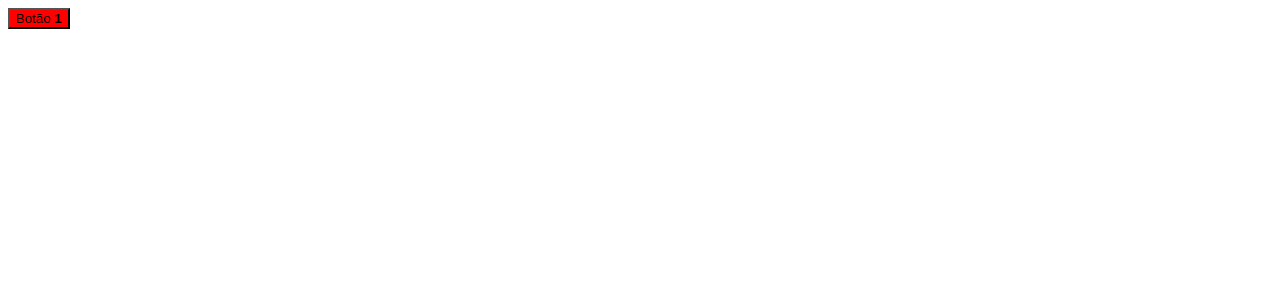
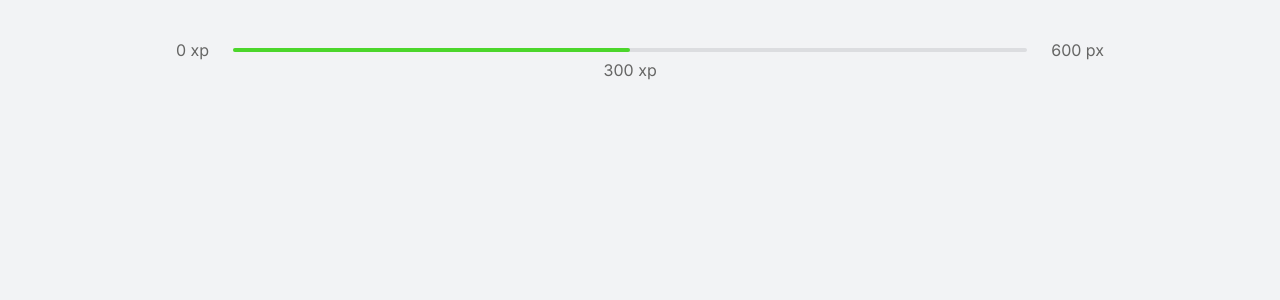
Before and after one commit to vitorgsevero/next-level-week-react, a React (Create React App) app: page / in a window 1280 px wide. Shown: the top 300 px of the page. Built offline with nearby package versions, Linux system fonts and the light colour scheme.

Commit message:
feat: adding fonts, global css, css variables and ExperienceBar component added

```diff
--- a/public/index.html
+++ b/public/index.html
@@ -3,6 +3,9 @@
   <head>
     <meta charset="utf-8" />
     <meta name="viewport" content="width=device-width, initial-scale=1" />
+
+    <link rel="preconnect" href="https://fonts.gstatic.com">
+    <link href="https://fonts.googleapis.com/css2?family=Inter:wght@400;500;600&family=Rajdhani:wght@600&display=swap" rel="stylesheet">
 
     <title>React App</title>
   </head>
--- a/src/App.tsx
+++ b/src/App.tsx
@@ -1,10 +1,11 @@
-import { Button } from './components/Button'
+import './styles/global.css';
+import { ExperienceBar } from './components/ExperienceBar'
 
 function App() {
   return (
-    <Button color="red">
-      Botão
-    </Button>
+    <div className="container">
+      <ExperienceBar />
+    </div>
   );
 }
 
--- a/src/components/Button.tsx
+++ /dev/null
@@ -1,25 +0,0 @@
-import { useState } from 'react';
-
-interface ButtonProps {
-    color: string
-    children: string;
-}
-
-export function Button(props: ButtonProps){
-
-    const [counter, setCounter] = useState(1);
-
-    function increment() {
-        setCounter(counter + 1);
-    }
-
-    return (
-        <button
-        type="button"
-        style={{ backgroundColor: props.color}}
-        onClick={increment}
-        >
-        {props.children} <strong>{counter}</strong>
-        </button>
-    )
-}
--- /dev/null
+++ b/src/components/ExperienceBar.tsx
@@ -0,0 +1,13 @@
+export function ExperienceBar(){
+    return(
+        <header className="experience-bar">
+            <span> 0 xp </span>
+            <div>
+                <div style={{ width: '50%'}} />
+                <span className="current-experience" style={{ left: '50%'}}>300 xp</span>
+            </div>
+
+            <span> 600 px </span>
+        </header>
+    );
+}
--- /dev/null
+++ b/src/styles/global.css
@@ -0,0 +1,89 @@
+* {
+    margin: 0;
+    padding: 0;
+    box-sizing: border-box;
+}
+
+:root{
+    --white:#fff;
+    --background: #f2f3f5;
+    --gray-line: #dcdde0;
+    --text: #666665;
+    --text-highlight: #b3b9ff;
+    --title: #2e384d;
+    --red: #e83f5b;
+    --green: #4cd62b;
+    --blue: #5965e0;
+    --blue-dark: #4953b8;
+    --blue-twitter: #2aa9e0;
+}
+
+@media(max-width: 1080px){
+    html {
+        font-size: 93.75;
+    }
+}
+
+@media(max-width: 720px){
+    html {
+        font-size: 87.5;
+    }
+}
+
+body {
+    background: var(--background);
+    color: var(--text);
+}
+
+body, input, textarea, button {
+    font: 400 16px "Inter", sans-serif;
+}
+
+button {
+    cursor: pointer;
+}
+
+a {
+    color: inherit;
+    text-decoration: none;
+}
+
+.container {
+    height: 100vh;
+    max-width: 992px;
+    margin: 0 auto;
+    padding: 2.5rem 2rem;
+
+    display: flex;
+    flex-direction: column;
+}
+
+.experience-bar {
+    display: flex;
+    align-items: center;
+}
+
+.experience-bar span {
+    font-size: 1rem;
+}
+
+.experience-bar > div {
+    flex: 1;
+    height: 4px;
+    border-radius: 4px;
+    background: var(--gray-line);
+    margin: 0 1.5rem;
+    position: relative;
+}
+
+.experience-bar > div > div{
+    height: 4px;
+    border-radius: 4px;
+    background: var(--green);
+}
+
+span.current-experience {
+    position: absolute;
+    top: 12px;
+    transform: translateX(-50%);
+}
```
